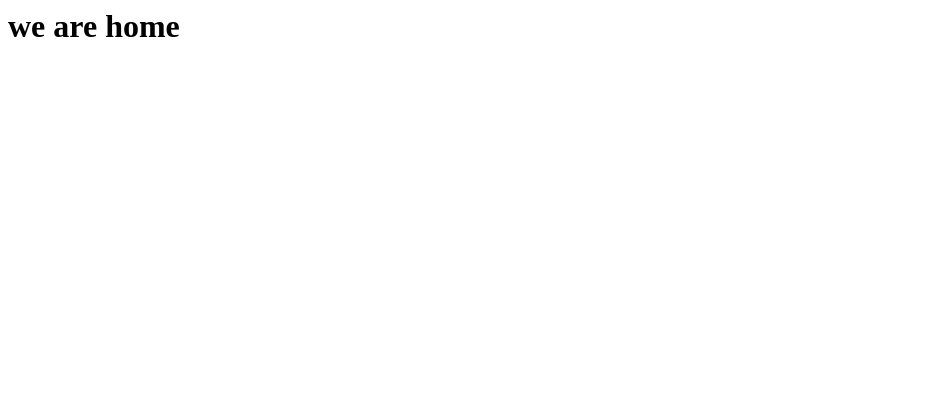
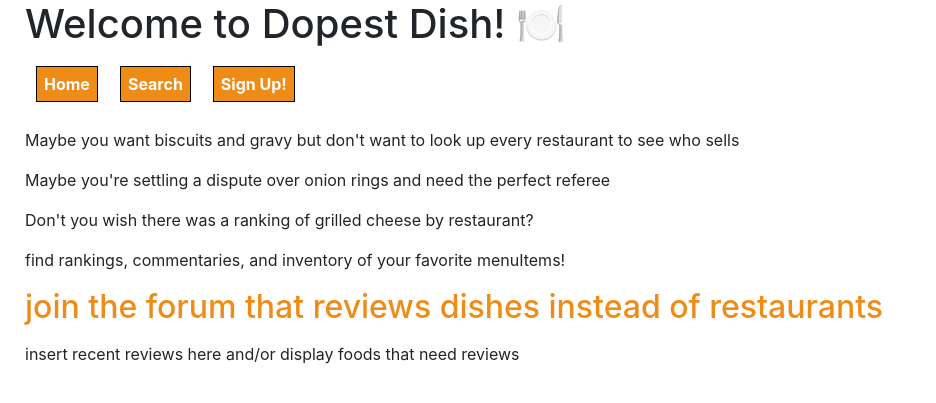
Before and after one commit to lifeunsubscribe/dopestDish, a Django app: page / in a window 1280 px wide. Shown: the top 403 px of the page, without its empty margins (0-936 px from the left). Run offline with Django 3.2, Linux system fonts and the light colour scheme; lists and menus that the app fills with data are empty; some libraries are stand-ins or nearby versions.

Commit message:
navbar and base
added base and navbar with proposed theme color to extend other pages and navigate between them for testing

```diff
--- /dev/null
+++ b/src/templates/base.html
@@ -0,0 +1,33 @@
+<!doctype html>
+<html lang="en">
+  <head>
+    <!-- Required meta tags -->
+    <meta charset="utf-8">
+    <meta name="viewport" content="width=device-width, initial-scale=1, shrink-to-fit=no">
+
+    <!-- Bootstrap CSS -->
+    <link rel="stylesheet" href="https://stackpath.bootstrapcdn.com/bootstrap/4.3.1/css/bootstrap.min.css" integrity="sha384-ggOyR0iXCbMQv3Xipma34MD+dH/1fQ784/j6cY/iJTQUOhcWr7x9JvoRxT2MZw1T" crossorigin="anonymous">
+    <style media="screen">
+    body {
+      padding-left: 25px;
+    }
+    h2 {
+      color: #EF8C17;
+    }
+    </style>
+    <title>Welcome!</title>
+  </head>
+  <body>
+    <h1>Welcome to Dopest Dish! 🍽️</h1>
+    {% include 'navbar.html' %}
+    {% block content %}
+     replace me
+    {% endblock %}
+
+    <!-- Optional JavaScript -->
+    <!-- jQuery first, then Popper.js, then Bootstrap JS -->
+    <script src="https://code.jquery.com/jquery-3.3.1.slim.min.js" integrity="sha384-q8i/X+965DzO0rT7abK41JStQIAqVgRVzpbzo5smXKp4YfRvH+8abtTE1Pi6jizo" crossorigin="anonymous"></script>
+    <script src="https://cdnjs.cloudflare.com/ajax/libs/popper.js/1.14.7/umd/popper.min.js" integrity="sha384-UO2eT0CpHqdSJQ6hJty5KVphtPhzWj9WO1clHTMGa3JDZwrnQq4sF86dIHNDz0W1" crossorigin="anonymous"></script>
+    <script src="https://stackpath.bootstrapcdn.com/bootstrap/4.3.1/js/bootstrap.min.js" integrity="sha384-JjSmVgyd0p3pXB1rRibZUAYoIIy6OrQ6VrjIEaFf/nJGzIxFDsf4x0xIM+B07jRM" crossorigin="anonymous"></script>
+  </body>
+</html>
--- a/src/templates/home.html
+++ b/src/templates/home.html
@@ -1 +1,18 @@
-<h1>we are home</h1>
+{% extends 'base.html' %}
+{% block content %}
+<head>
+  <style media="screen">
+    img {
+      padding-left: 100px;
+    }
+  </style>
+</head>
+
+<p>Maybe you want biscuits and gravy but don't want to look up every restaurant to see who sells</p>
+ <p>Maybe you're settling a dispute over onion rings and need the perfect referee</p>
+ <p>Don't you wish there was a ranking of grilled cheese by restaurant?</p>
+ <p>find rankings, commentaries, and inventory of your favorite menuItems!</p>
+ <h2>join the forum that reviews dishes instead of restaurants</h2>
+ <p> </p>
+ <p>insert recent reviews here and/or display foods that need reviews</p>
+{% endblock %}
--- /dev/null
+++ b/src/templates/navbar.html
@@ -0,0 +1,30 @@
+<head>
+  <style media="screen">
+    table {
+      border-collapse: separate;
+      border-spacing: 0 15px;
+    }
+    th a{
+      background-color: #EF8C17;
+      color: white;
+      width: 100px;
+      text-align: center;
+      border: 1px solid black;
+      padding: 7px;
+      margin: 10px;
+    }
+  </style>
+</head>
+<nav>
+  <table>
+      <tr>
+
+    <th><a href="{% url 'home' %}">Home</a></th>
+    <th><a href="{% url 'search' %}">Search</a></th>
+    <th><a href="{% url 'signup' %}">Sign Up!</a></th>
+
+    </tr>
+    </table>
+    <p></p><p></p>
+
+</nav>
--- a/src/theDopestDishProject/urls.py
+++ b/src/theDopestDishProject/urls.py
@@ -14,7 +14,7 @@ Including another URLconf
     2. Add a URL to urlpatterns:  path('blog/', include('blog.urls'))
 """
 from django.contrib import admin
-from django.urls import path
+from django.urls import path, include
 from django.shortcuts import render
 from django.http import HttpResponse
 
@@ -29,6 +29,6 @@ def home_view(request,*args,**kwargs):
 urlpatterns = [
     path('', home_view, name='home'),     #display recent reviews, short blurb, login/signup options, to link to home.html we add name='home'
     path('admin/', admin.site.urls),    #interface to manage database objects
-    path('search/', search_view),       #search bar for restaurants or dishes with predictive text and/or options for adding to database
-    path('signup/', signup_view),
+    path('search/', search_view, name='search'),       #search bar for restaurants or dishes with predictive text and/or options for adding to database
+    path('signup/', signup_view, name='signup'),
 ]
```
